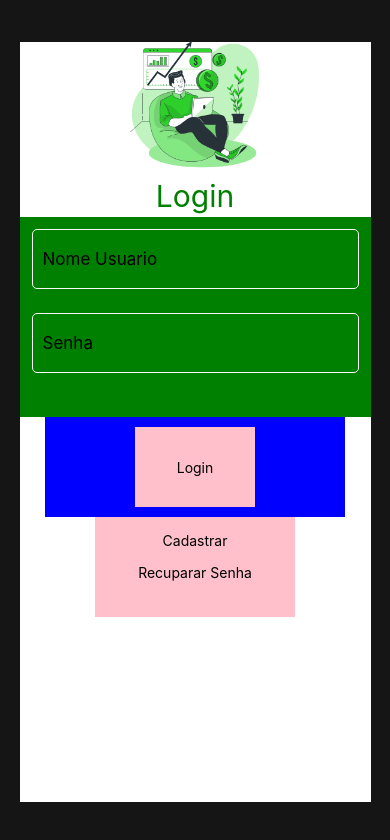
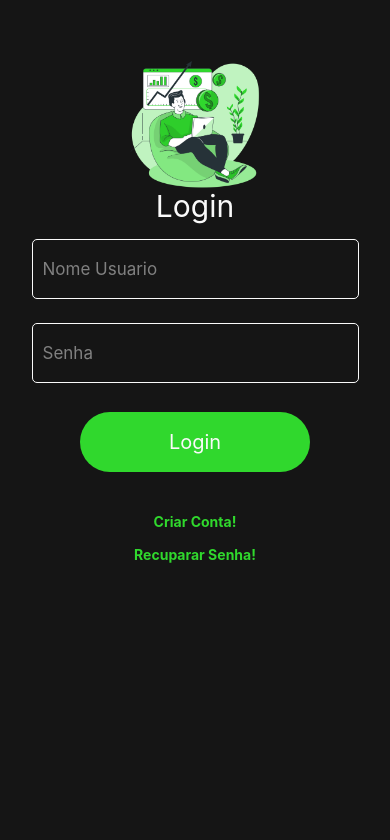
Before and after one commit to janielcarneiro/ex, a React Native app: screen / in a window 390 px wide. Shown: the top 840 px of the page. Built offline with nearby package versions, Linux system fonts and the light colour scheme.

Commit message:
Estilo da tela de Login Concluido

```diff
--- a/src/component/botao/index.js
+++ b/src/component/botao/index.js
@@ -6,7 +6,7 @@ import styles from "./styles";
  export default function Botao({onpress, labelButton}){
     return(
         <TouchableOpacity style={styles.botao} onPress={onpress} >
-            <Text>{labelButton}</Text>
+            <Text style={styles.corTexto}>{labelButton}</Text>
         </TouchableOpacity>
     )
 }
--- a/src/component/botao/styles.js
+++ b/src/component/botao/styles.js
@@ -2,11 +2,17 @@ import { StyleSheet } from "react-native";
 
 const styles = StyleSheet.create({
     botao: {
-        width:120,
-        height: 80,
-        backgroundColor: 'pink',
+        width:230,
+        height: 60,
+        backgroundColor: '#30D82D',
         justifyContent: 'center',
         alignItems: 'center',
+        borderRadius: 40,
+    },
+
+    corTexto: {
+        color: "#fafafa",
+        fontSize: 20,
     }
 })
 
--- a/src/views/Login/index.js
+++ b/src/views/Login/index.js
@@ -38,34 +38,38 @@ export default function Login(){
                             style={styles.input}
                             placeholder="Nome Usuario"
                             keyboardType="text"
+                            placeholderTextColor="gray"
                         />
 
                         <TextInput
                             style={styles.input}
                             placeholder="Senha"
                             keyboardType="text"
+                            placeholderTextColor="gray"
                         />
 
                     </SafeAreaView>
 
                 </View>
 
+
                 <View style={styles.botao}>
                     <Botao onpress={sigIn} labelButton="Login" />
                 </View>
+
 
                 <View style={styles.opcao}>
 
                     <Text style={styles.text} onPress={()=>{
                         //Aque colocar a navegação
                     }}>
-                        Cadastrar
+                        Criar Conta!
                     </Text>
 
                     <Text style={styles.text} onPress={()=>{
                         //Aque colocar a navegação
                     }}>
-                        Recuparar Senha
+                        Recuparar Senha!
                     </Text>
 
                 </View>
--- a/src/views/Login/styles.js
+++ b/src/views/Login/styles.js
@@ -13,7 +13,6 @@ const styles = StyleSheet.create({
     caixa: {
         width: '90%',
         height: '90%',
-        backgroundColor: '#fff',
         alignItems: 'center',
         justifyContent: 'flex-start',
 
@@ -24,6 +23,8 @@ const styles = StyleSheet.create({
         height: 150,
         alignItems: 'center',
         justifyContent: 'center',
+        marginTop: 10,
+        paddingTop: 20
     },
 
     logo: {
@@ -33,14 +34,14 @@ const styles = StyleSheet.create({
     },
     login:{
         fontSize: 30,
-        color: "green",
+        color: "#fafafa",
     },
 
     CaixaInput: {
         width: '100%',
-        height: 200,
-        backgroundColor: 'green',
+        height: 170,
         marginTop: 25,
+
     },
 
     input: {
@@ -51,6 +52,7 @@ const styles = StyleSheet.create({
         borderRadius: 5,
         padding: 10,
         fontSize: 17,
+        color: 'white',
     },
 
     Caixabotao:{
@@ -61,22 +63,23 @@ const styles = StyleSheet.create({
 
     botao:{
         width:300,
-        height: 100,
-        backgroundColor: 'blue',
+        height: 90,
         alignItems: 'center',
         justifyContent: 'center',
+        marginBottom: 10
     },
 
     opcao: {
         height: 100,
         width: 200,
-        backgroundColor: 'pink',
-        alignItems: 'center'
+        marginBottom: 16,
+        alignItems: 'center',
     },
 
     text: {
-        color: 'black',
-        paddingTop: 15
+        color: '#30D82D',
+        paddingTop: 16,
+        fontWeight: "bold",
     }
 
 })
```
